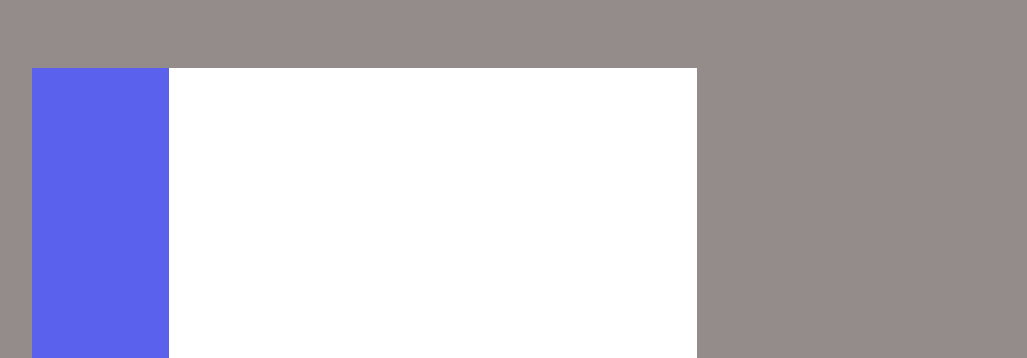
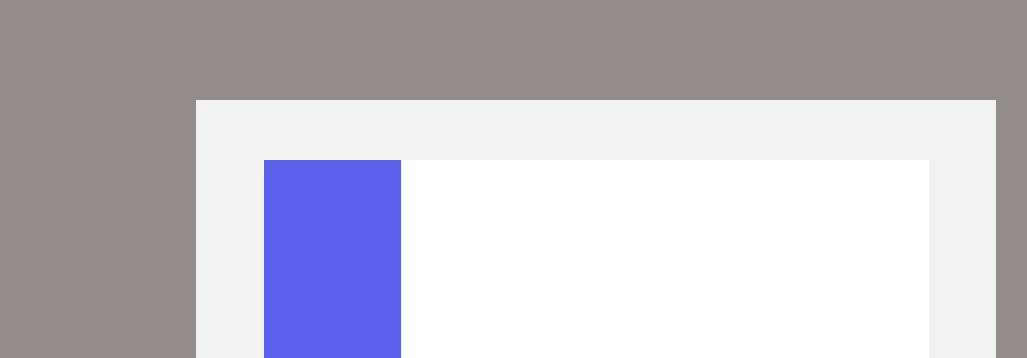
Before and after one commit to KirillShabanov/Frontend-Task, a plain HTML site: page Вакансия Frontend/TestTask/index.html in a window 1280 px wide. Shown: the top 358 px of the page, without its empty margins (44-1071 px from the left). Drawn offline with Linux system fonts and the light colour scheme.

Commit message:
Update index.html

```diff
--- a/Вакансия Frontend/TestTask/index.html
+++ b/Вакансия Frontend/TestTask/index.html
@@ -11,11 +11,13 @@
     <title>TestTask</title>
 </head>
 <body>
-    <div class="formContainer">
-        <div class="blueContainer">
-            <p id="signUp">Sign up</p>
+    <div class="containerSignUp">
+        <div class="formContainer">
+            <div class="blueContainer">
+                <p id="signUp">Sign up</p>
+            </div>
+            <div class="whiteContainer"></div>
         </div>
-        <div class="whiteContainer"></div>
     </div>
 </body>
 </html>
```
